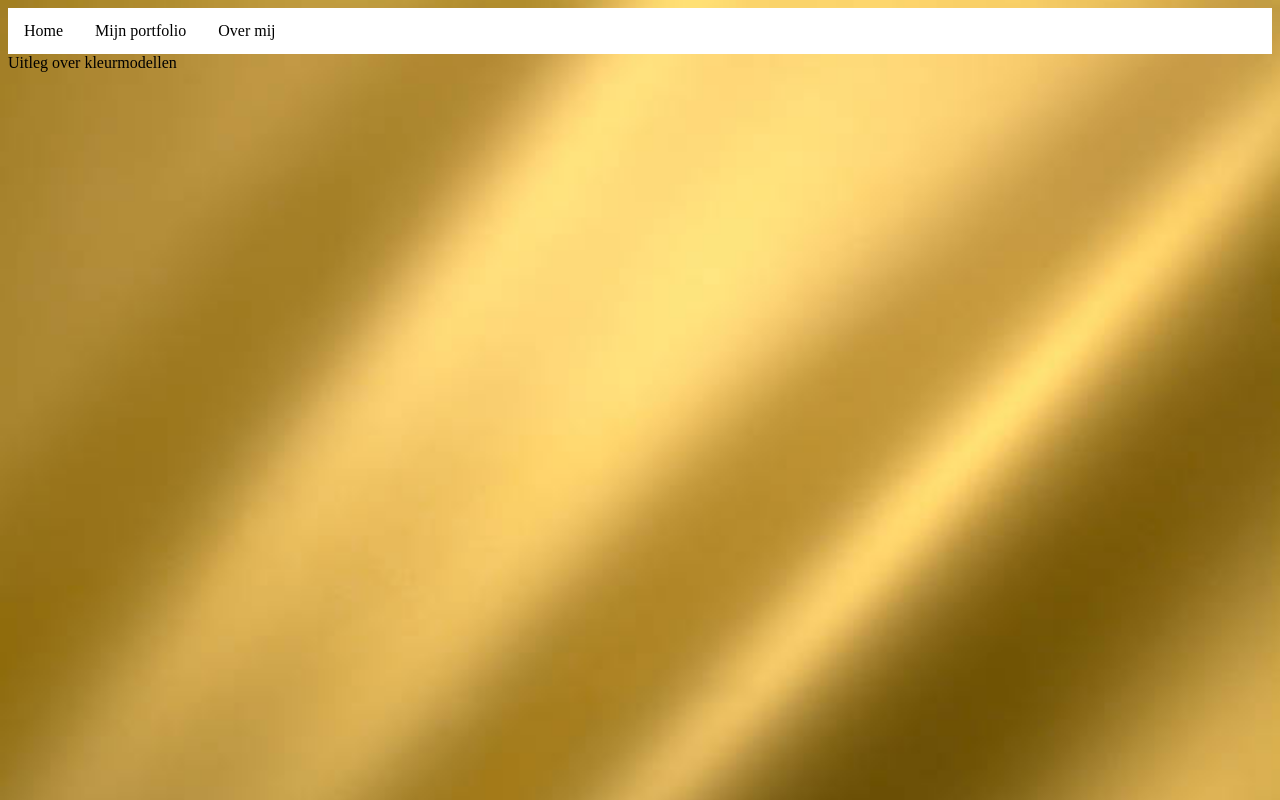
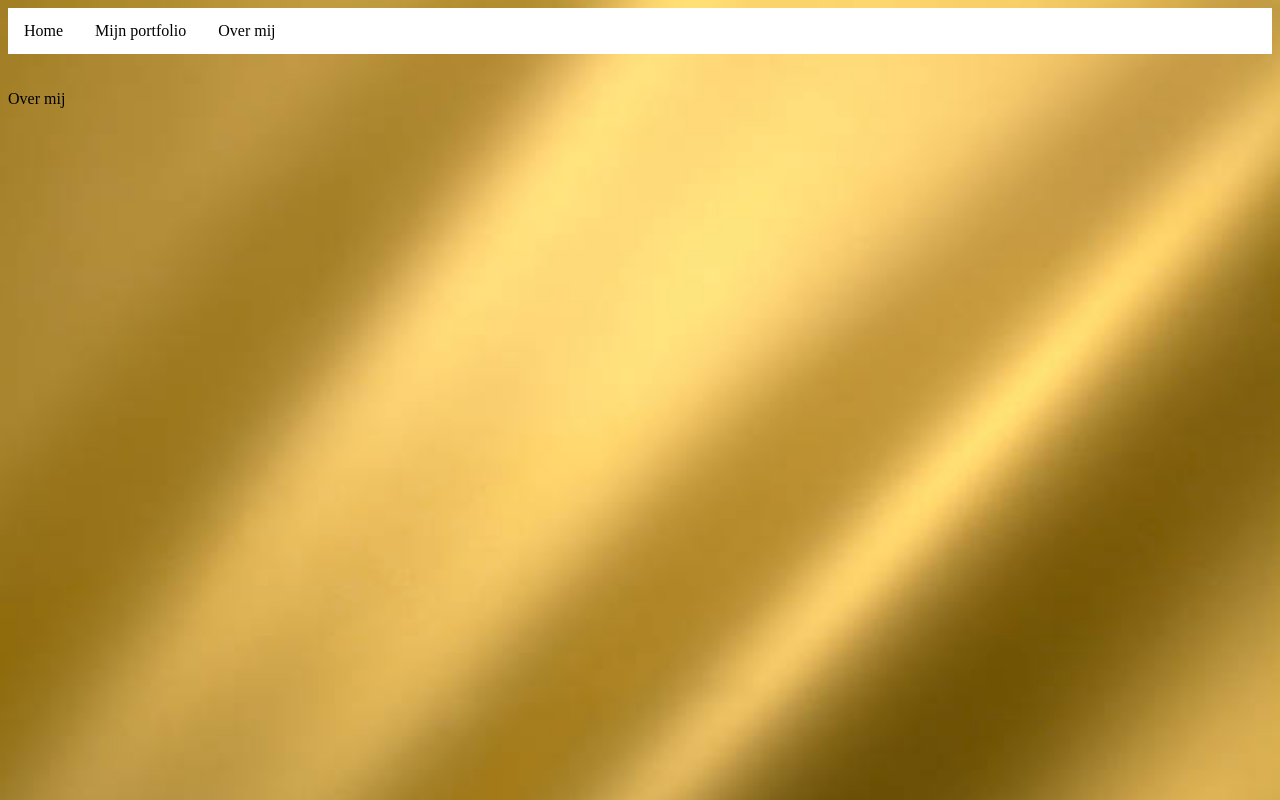
Before and after one commit to Juliette332/Juliette332.github.io, a plain HTML site: page Over mij.html in a window 1280 px wide. Drawn offline with Linux system fonts and the light colour scheme.

Commit message:
Update Over mij.html

```diff
--- a/Over mij.html
+++ b/Over mij.html
@@ -11,7 +11,9 @@
       <li><a href="Portfolio.html">Mijn portfolio</a></li>
       <li><a href="Over mij.html">Over mij</a></li>
     </ul>
-       Uitleg over kleurmodellen
+    <br>
+    <br>
+  Over mij
 
   </body>
 </html>
```
